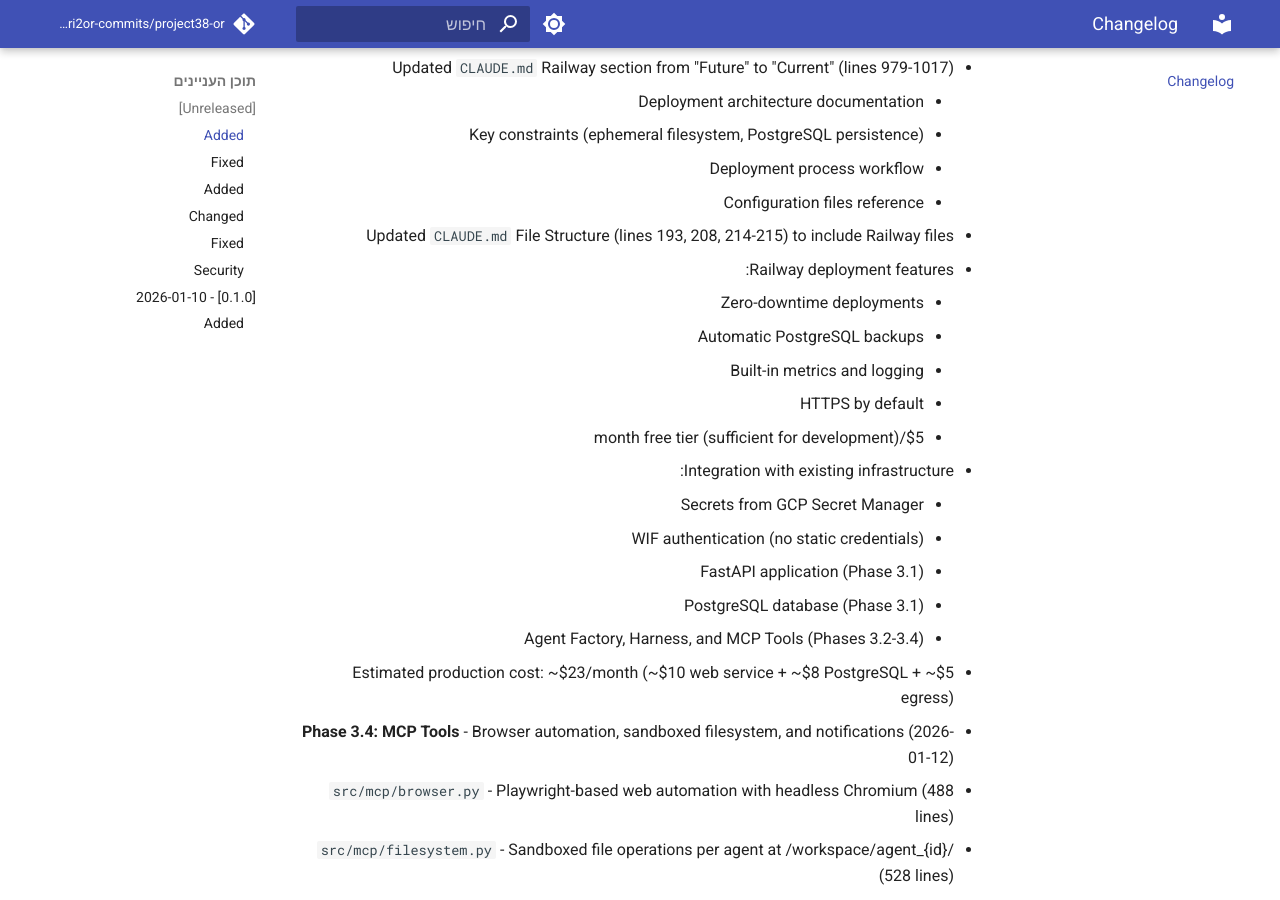
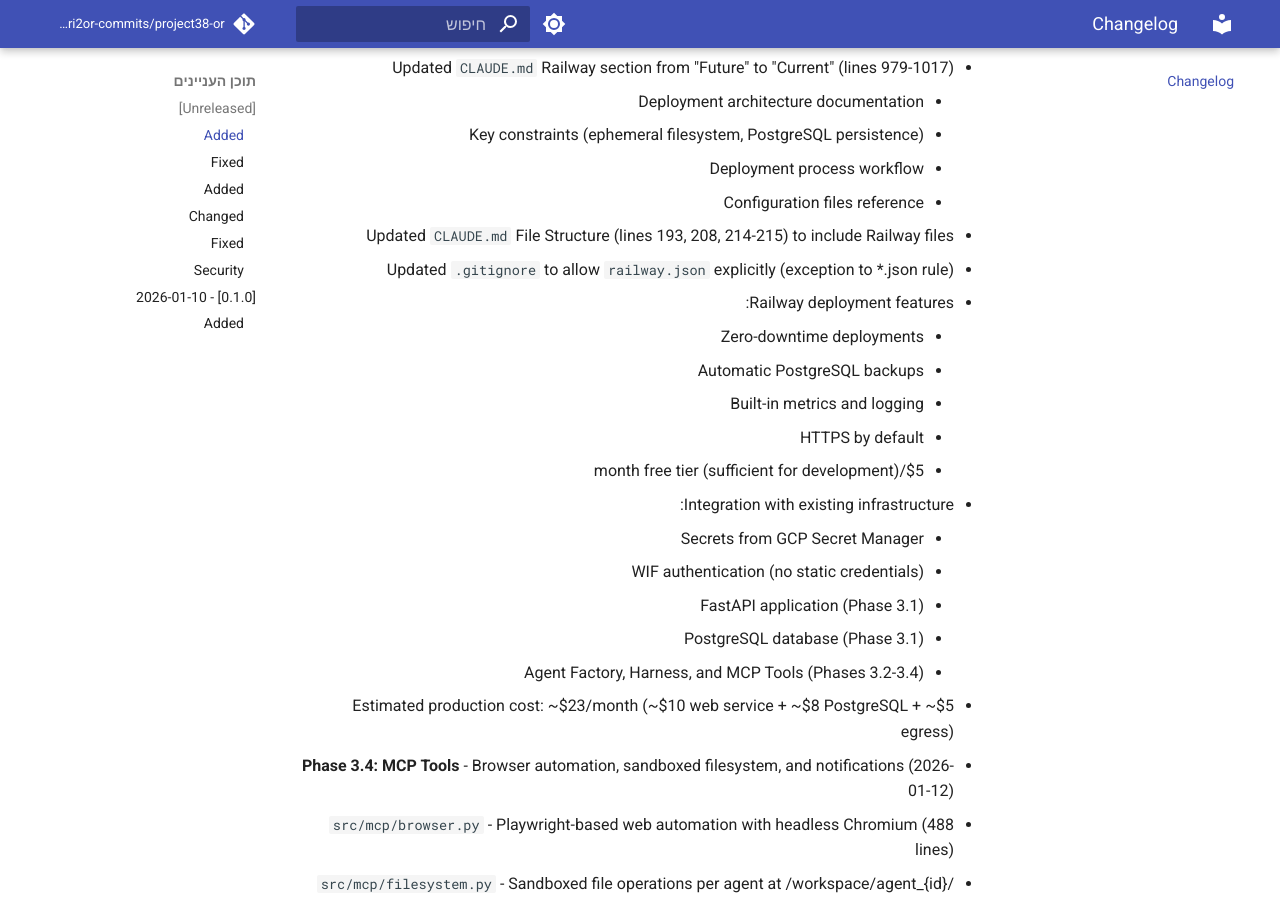
Before and after one commit to edri2or-commits/project38-or, an MkDocs documentation site: the page built from docs/changelog.md, in a window 1280 px wide and 900 px high, scrolled down 2445 px. Built offline with MkDocs 1.6.1 and Material for MkDocs 9.7.7, drawn with Linux system fonts in a browser that asks for light colours; comment, search, counter and statistics services are not loaded.

Commit message:
docs(changelog): document .gitignore update for railway.json

```diff
--- a/docs/changelog.md
+++ b/docs/changelog.md
@@ -71,6 +71,7 @@ and this project adheres to [Semantic Versioning](https://semver.org/spec/v2.0.0
     - Deployment process workflow
     - Configuration files reference
   - Updated `CLAUDE.md` File Structure (lines 193, 208, 214-215) to include Railway files
+  - Updated `.gitignore` to allow `railway.json` explicitly (exception to *.json rule)
   - Railway deployment features:
     - Zero-downtime deployments
     - Automatic PostgreSQL backups
```
